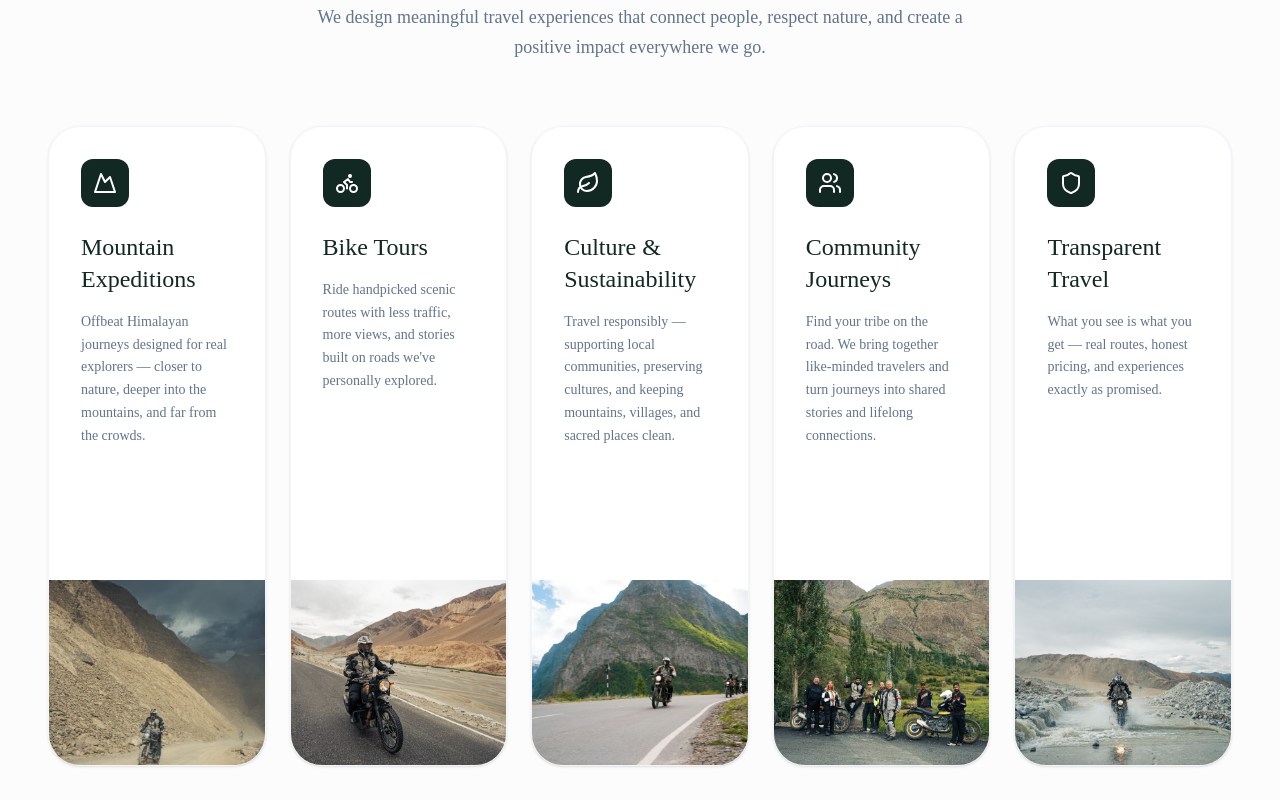
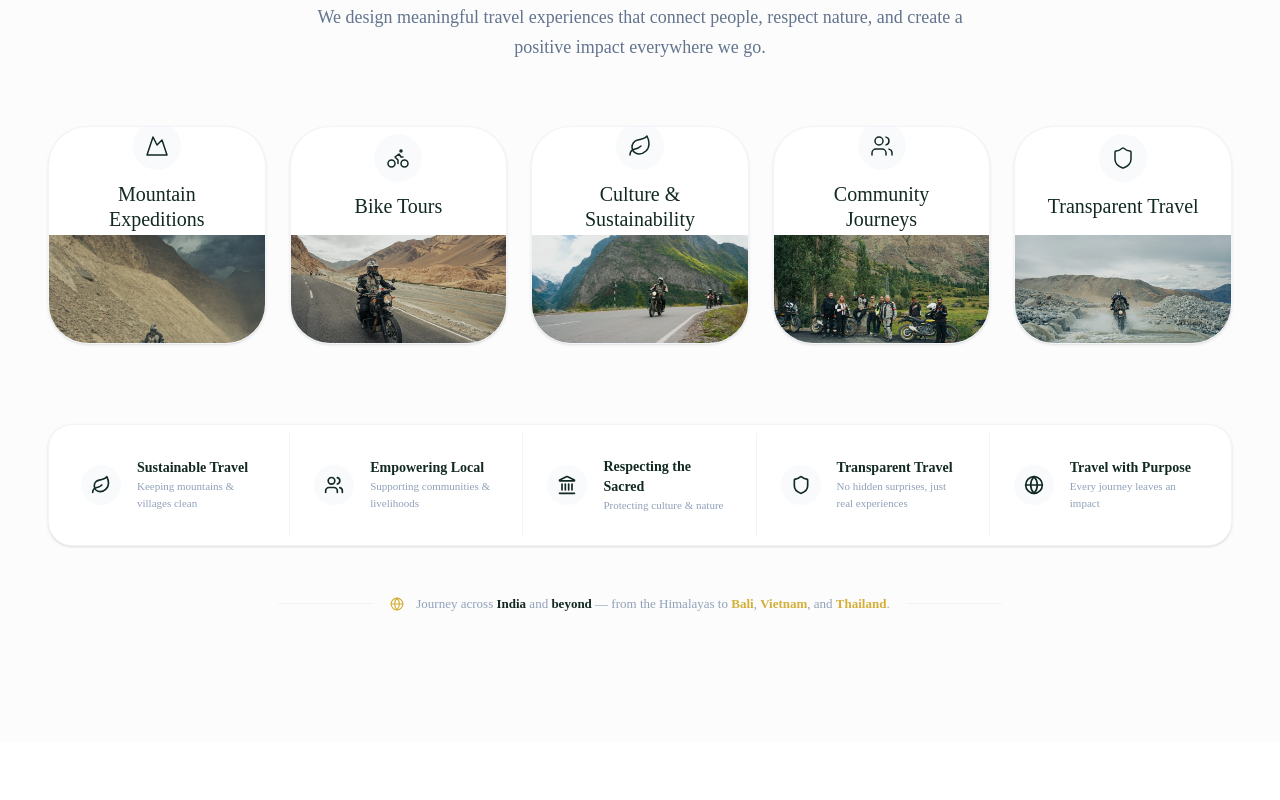
Before and after one commit to harshjkumar/adventurezwheel, a Next.js app: page / in a window 1280 px wide. Shown: the part 6900-7700 px from the top of the page. Built offline with nearby package versions, Linux system fonts and the light colour scheme; no server answers; the database is empty; a web font is replaced by a local one.

Commit message:
Redesigned PurposeSection with 1:1 square cards and split layout

```diff
--- a/src/components/sections/home/PurposeSection.tsx
+++ b/src/components/sections/home/PurposeSection.tsx
@@ -73,35 +73,49 @@ export function PurposeSection() {
           </motion.div>
         </div>
 
-        {/* 5-Column Grid */}
+        {/* 5-Column Square Grid */}
         <div className="grid gap-6 sm:grid-cols-2 lg:grid-cols-5">
           {purposeItems.map((item, idx) => (
             <motion.div
               key={item.title}
-              initial={{ opacity: 0, y: 20 }}
-              whileInView={{ opacity: 1, y: 0 }}
+              initial={{ opacity: 0, scale: 0.9 }}
+              whileInView={{ opacity: 1, scale: 1 }}
               viewport={{ once: true }}
               transition={{ delay: idx * 0.1 }}
-              className="group relative flex flex-col overflow-hidden rounded-[2rem] bg-white border border-slate-100 shadow-sm transition-all hover:shadow-xl"
+              className="group relative flex aspect-square flex-col overflow-hidden rounded-[2.5rem] bg-white border border-slate-100 shadow-sm transition-all hover:shadow-2xl hover:-translate-y-2"
             >
-              <div className="flex flex-col p-8 pb-4 h-full">
-                <div className="mb-6 flex h-12 w-12 items-center justify-center rounded-xl bg-[#122822] text-white transition-transform group-hover:scale-110">
-                  <item.icon size={24} />
+              {/* Top Half: Content */}
+              <div className="flex h-1/2 flex-col items-center justify-center p-6 text-center">
+                <div className="mb-3 rounded-full bg-slate-50 p-3 text-[#122822] transition-colors group-hover:bg-[#122822] group-hover:text-white">
+                  <item.icon size={24} strokeWidth={1.5} />
                 </div>
-                <h3 className="mb-4 font-[family-name:var(--font-heading)] text-2xl text-[#122822]">
+                <h3 className="font-[family-name:var(--font-heading)] text-xl leading-tight text-[#122822]">
                   {item.title}
                 </h3>
-                <p className="mb-8 text-sm leading-relaxed text-slate-500 font-light flex-grow">
-                  {item.description}
-                </p>
+                <div className="mt-2 h-0 opacity-0 transition-all duration-300 group-hover:h-auto group-hover:opacity-100">
+                  <p className="text-[10px] uppercase tracking-widest text-[#D4AF37] font-bold">Explore More</p>
+                </div>
               </div>
-              <div className="relative aspect-[4/5] w-full overflow-hidden">
+
+              {/* Bottom Half: Image */}
+              <div className="relative h-1/2 w-full overflow-hidden">
                 <Image
                   src={item.image}
                   alt={item.title}
                   fill
-                  className="object-cover transition-transform duration-700 group-hover:scale-110"
+                  className="object-cover transition-transform duration-[2s] group-hover:scale-125"
                 />
+                {/* Subtle overlay */}
+                <div className="absolute inset-0 bg-[#122822]/10 transition-opacity group-hover:opacity-0" />
+              </div>
+
+              {/* Tooltip-like description on hover (optional, but keep it clean) */}
+              <div className="absolute inset-0 z-20 flex translate-y-full flex-col items-center justify-center bg-[#122822]/95 p-6 text-center transition-transform duration-500 group-hover:translate-y-0">
+                <item.icon size={32} className="mb-4 text-[#D4AF37]" />
+                <h3 className="mb-3 font-[family-name:var(--font-heading)] text-xl text-white">{item.title}</h3>
+                <p className="text-xs leading-relaxed text-white/80 font-light">
+                  {item.description}
+                </p>
               </div>
             </motion.div>
           ))}
```
